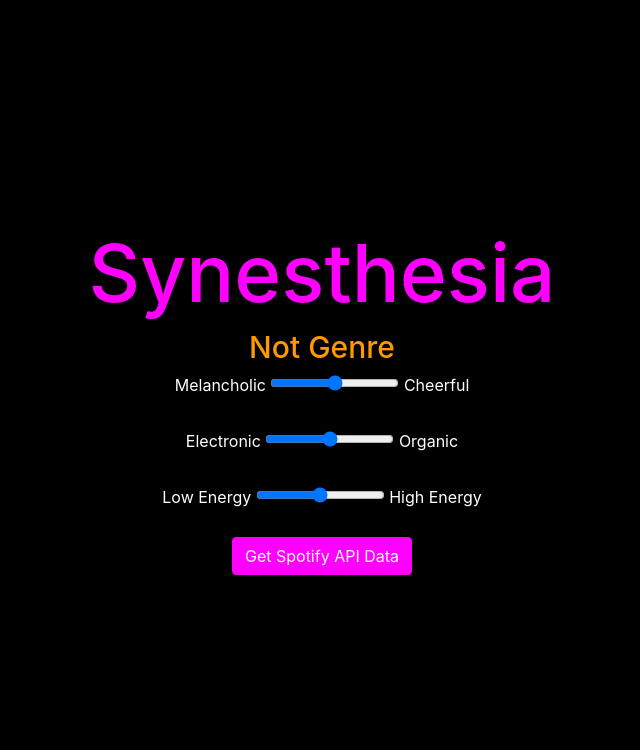
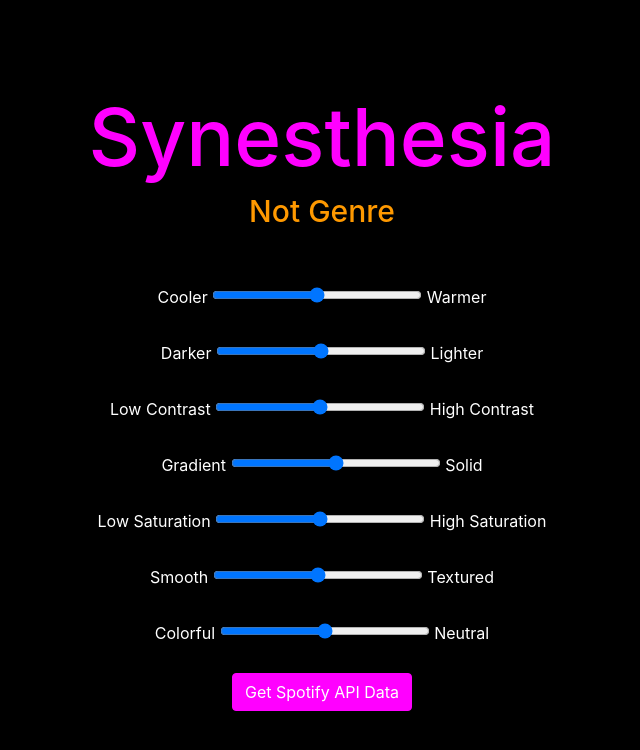
Before and after one commit to dishamagarwal/Synesthesia, a Django app: page /home in a window 1280 px wide. Shown: the top 750 px of the page, without its empty margins (318-958 px from the left). Run offline with Django 5.2, Linux system fonts and the light colour scheme; some libraries are stand-ins or nearby versions.

Commit message:
mapping color to music

```diff
--- a/spotify/authentication/templates/index.html
+++ b/spotify/authentication/templates/index.html
@@ -6,7 +6,6 @@
     <meta name="viewport" content="width=device-width, initial-scale=1.0">
     <title>Synesthesia</title>
     <link rel="stylesheet" href="{% static 'styles.css' %}">
-    <!-- Bootstrap CSS -->
     <link href="https://stackpath.bootstrapcdn.com/bootstrap/4.5.2/css/bootstrap.min.css" rel="stylesheet">
     <style>
         body {
@@ -14,7 +13,6 @@
             color: #fff; /* White text */
         }
 
-        /* Custom CSS for button styling */
         .btn-primary {
             background-color: #ff00ff; /* Vibrant pink background */
             border-color: #ff00ff; /* Border color same as background */
@@ -34,13 +32,13 @@
             color: #fff;
         }
 
-        /* Custom CSS for sliders */
         .sliders label {
             color: #fff; /* White text for slider labels */
         }
 
         .sliders input[type="range"] {
             background-color: #ff00ff; /* Vibrant pink color for sliders */
+            width: 45%;
         }
     </style>
 </head>
@@ -48,32 +46,54 @@
 <div class="container">
     <div class="content">
         <h1 style="font-size: 80px">Synesthesia</h1>
-        <h2 style="font-size: 30px">Not Genre</h2>
+        <h2 style="font-size: 30px">Not Genre</h2><br><br>
 
         <!-- CSRF token input field -->
         <input type="hidden" name="csrfmiddlewaretoken" value="{{ csrf_token }}">
 
         <div class="sliders">
-            <label for="melancholic">Melancholic</label>
-            <input type="range" id="melancholic" name="melancholic" min="0" max="1" step="0.01">
-            <label for="melancholic">Cheerful</label>
+            {% comment %} genres {% endcomment %}
+            <label for="cool">Cooler</label>
+            <input type="range" id="cool" name="cool" min="0" max="1" step="0.01">
+            <label for="cool">Warmer</label>
             <br><br>
+            {% comment %} energy + dancibility + valance {% endcomment %}
+            <label for="darkness">Darker</label>
+            <input type="range" id="darkness" name="darkness" min="0" max="1" step="0.01">
+            <label for="darkness">Lighter</label>
+            <br><br>
+            {% comment %} loudness {% endcomment %}
+            <label for="contrast">Low Contrast</label>
+            <input type="range" id="contrast" name="contrast" min="0" max="1" step="0.01">
+            <label for="contrast">High Contrast</label>
+            <br><br>
+            {% comment %} instrumentalness ????????? {% endcomment %}
+            <label for="gradient">Gradient</label>
+            <input type="range" id="gradient" name="gradient" min="0" max="1" step="0.01">
+            <label for="gradient">Solid</label>
+            <br><br>
+            {% comment %} livliness + tempo {% endcomment %}
+            <label for="saturation">Low Saturation</label>
+            <input type="range" id="saturation" name="saturation" min="0" max="1" step="0.01">
+            <label for="saturation">High Saturation</label>
+            <br><br>
+            {% comment %} speachiness {% endcomment %}
+            <label for="texture">Smooth</label>
+            <input type="range" id="texture" name="texture" min="0" max="1" step="0.01">
+            <label for="texture">Textured</label>
+            <br><br>
+            {% comment %} acousticness {% endcomment %}
+            <label for="neutral">Colorful</label>
+            <input type="range" id="neutral" name="neutral" min="0" max="1" step="0.01">
+            <label for="neutral">Neutral</label>
+        </div>
 
-            <label for="electronic">Electronic</label>
-            <input type="range" id="electronic" name="electronic" min="0" max="1" step="0.01">
-            <label for="electronic">Organic</label>
-            <br><br>
-
-            <label for="energy">Low Energy</label>
-            <input type="range" id="energy" name="energy" min="0" max="1" step="0.01">
-            <label for="energy">High Energy</label>
-        </div>
 
         <button id="spotifyApiButton" class="btn btn-primary">Get Spotify API Data</button>
 
-        <div class="color-grid">
+        {% comment %} <div class="color-grid">
             <!-- Your color grid divs here -->
-        </div>
+        </div> {% endcomment %}
     </div>
 </div>
 
--- a/spotify/authentication/views.py
+++ b/spotify/authentication/views.py
@@ -13,8 +13,7 @@ def login(request):
     scope = "user-library-read playlist-modify-private"
     redirect_uri = "http://127.0.0.1:8080/home"
     sp = spotipy.Spotify(auth_manager=SpotifyOAuth(scope=scope, redirect_uri=redirect_uri))
-    results = sp.current_user_saved_tracks()
-    print("Successully logged in", sp)
+    # results = sp.current_user_saved_tracks()
     return redirect(reverse('home'))
 
 def home(request):
@@ -28,7 +27,6 @@ def generatePlaylistName():
     else:
         words = ["Cool", "Tunes"]
     playlist_name = f"{words[0].capitalize()} {words[1].capitalize()}"
-    print(f"Generated playlist name: {playlist_name}")
     return playlist_name
 
 def getPlaylist(request):
@@ -36,36 +34,42 @@ def getPlaylist(request):
     try:
         access_token = request.session.get('spotify_token')
         sliders = json.loads(request.body).get('sliders', {})
+        # print("sliders", sliders)
 
         recommendations = sp.recommendations(
-            seed_genres = sp.recommendation_genre_seeds()['genres'][:5], # send the actual genres you want
+            seed_genres = sp.recommendation_genre_seeds()['genres'][:5], # ToDO: filter genres based on color
             limit = 13,
-            target_valence = sliders['melancholic'],  # mapping melancholic to valence
-            target_danceability = sliders['electronic'],  # mapping electronic to danceability
-            target_energy = sliders['energy']
+            target_acousticness = sliders.get("neutral", 0.5),  # mapping neutral to acousticness
+            target_danceability = sliders.get("darkness", 0.5),  # mapping darkness to danceability
+            max_duration_ms = 300000,
+            target_energy = sliders.get("darkness", 0.5),  # mapping darkness to energy
+            # target_instrumentalness = sliders.get("", 0.5),  # mapping melancholic to instrumentalness
+            target_liveness = sliders.get("saturation", 0.5),  # mapping saturation to liveness
+            target_loudness = sliders.get("contrast", 0.5),  # mapping contrast to loudness
+            # target_popularity = sliders.get("", 0.5),  # calculte popularity based on hex
+            target_speechiness = sliders.get("texture", 0.5),  # mapping texture to speechiness
+            target_tempo = sliders.get("saturation", 0.5),  # mapping saturation to tempo
+            target_valence = sliders.get("darkness", 0.5)  # mapping darkness to valence
         )
         tracks = []
         for track in recommendations["tracks"]:
             track_info = {
                 "name": track["name"],
                 "artists": [artist["name"] for artist in track["artists"]],
-                "album": track["album"]["name"],
+                # "album": track["album"]["name"],
                 # "preview_url": track["preview_url"]
             }
             tracks.append(track_info)
+        print(tracks)
 
         # Generate a unique and cool name for the playlist (e.g., "My Awesome Playlist")
         playlist_name = generatePlaylistName()
-        # # Create a new playlist for the user
-        # user_id = sp.me()['id']  # Get the user's Spotify ID
-        # playlist = sp.user_playlist_create(user=user_id, name=playlist_name, public=False)
-        # # Extract the playlist ID from the response
-        # playlist_id = playlist['id']
-        # # Get the track URIs from the recommendations
-        # track_uris = [track['uri'] for track in recommendations['tracks']]
-        # # Add tracks to the created playlist
-        # sp.playlist_add_items(playlist_id=playlist_id, items=track_uris)
-        print(f"Playlist '{playlist_name}' created and tracks added successfully!")
+        user_id = sp.me()['id']
+        playlist = sp.user_playlist_create(user=user_id, name=playlist_name, public=False)
+        playlist_id = playlist['id']
+        track_uris = [track['uri'] for track in recommendations['tracks']]
+        sp.playlist_add_items(playlist_id=playlist_id, items=track_uris)
+        # print(f"Playlist '{playlist_name}' created and tracks added successfully!")
 
         return JsonResponse({'message': 'got data!'})
     except json.JSONDecodeError as e:
```
Also changed, not shown: 1 other file.
